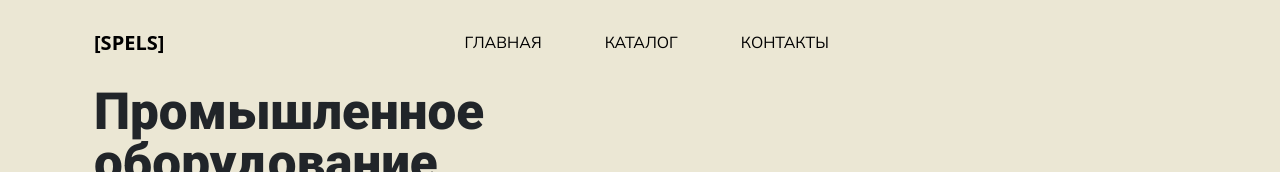
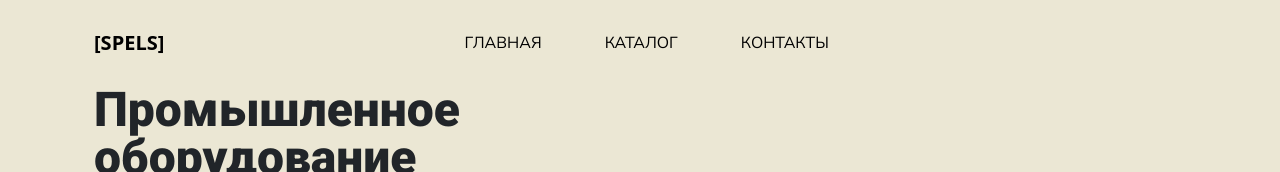
Before and after one commit to NEKOMXTX/infosite, a website: page views/homepage.html in a window 1280 px wide. Shown: the top 172 px of the page. Drawn offline with nearby package versions, Linux system fonts and the light colour scheme; files that its build step writes are made by us from their sources; grey boxes are pictures that could not be loaded; files whose address does not match are found by name.

Commit message:
fixed prom oborud

```diff
--- a/styles/fonts.css
+++ b/styles/fonts.css
@@ -9,7 +9,7 @@
   }
 
   h1 {
-    font-size: 4vmax;
+    font-size: 6vmin;
     font-family: 'Roboto', sans-serif;
     font-weight: 900;
     line-height: 1;
```
